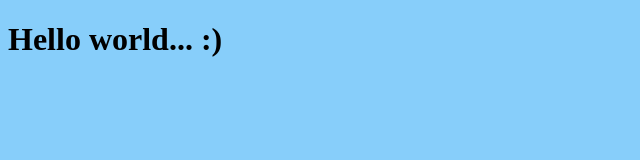
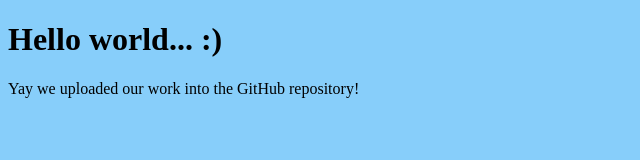
Before and after one commit to kierraOvelson/git-basics, a plain HTML site: page index.html in a window 1280 px wide. Shown: the whole page, without its empty margins (0-640 px from the left). Drawn offline with Linux system fonts and the light colour scheme.

Commit message:
Added a paragraph

```diff
--- a/index.html
+++ b/index.html
@@ -9,5 +9,6 @@
 </head>
 <body>
     <h1>Hello world... :)</h1>
+    <p>Yay we uploaded our work into the GitHub repository!</p>
 </body>
 </html>
```
